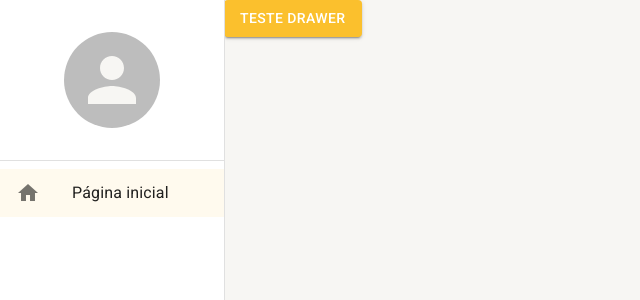
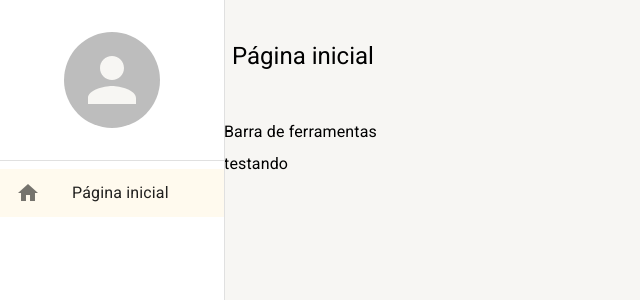
Before and after one commit to HalisonRoque/estudos-material-ui, a React (Create React App) app: page /pagina-inicial in a window 1280 px wide. Shown: the top 300 px of the page, without its empty margins (0-640 px from the left). Built offline with nearby package versions, Linux system fonts and the light colour scheme.

Commit message:
configurando layout para projeto

```diff
--- /dev/null
+++ b/src/pages/dashboard/Dashboard.tsx
@@ -0,0 +1,10 @@
+import { LayoutBasePagina } from "../../shared/layouts"
+
+export const Dashboard = () => {
+
+    return (
+        <LayoutBasePagina titulo="Página inicial">
+            testando
+        </LayoutBasePagina>
+    )
+}
--- a/src/routes/index.tsx
+++ b/src/routes/index.tsx
@@ -2,6 +2,7 @@ import { Button } from "@mui/material";
 import { Routes, Route, Navigate } from "react-router-dom";
 import { useAppDrawerContext } from "../shared/contexts";
 import { useEffect } from "react";
+import { Dashboard } from "../pages/dashboard/Dashboard";
 
 export const AppRoutes = () => {
 
@@ -31,15 +32,7 @@ export const AppRoutes = () => {
             {/*ROTAS 1*/}
             <Route
                 path="/pagina-inicial"
-                element={
-                    <Button
-                        variant="contained"
-                        color="primary"
-                        onClick={toggleDrawerOpen}
-                    >
-                        Teste Drawer
-                    </Button>
-                }
+                element={<Dashboard />}
             />
         </Routes>
     );
--- /dev/null
+++ b/src/shared/layouts/LayoutBasePagina.tsx
@@ -0,0 +1,49 @@
+import { Icon, IconButton, Theme, ThemeCssVar, Typography, useTheme } from "@mui/material";
+import { Box, useMediaQuery } from "@mui/system";
+import { useAppDrawerContext } from "../contexts";
+
+interface ILayoutBasePaginaProps {
+    titulo: string,
+    children: React.ReactNode
+}
+
+export const LayoutBasePagina: React.FC<ILayoutBasePaginaProps> = ({ children, titulo }) => {
+    const smDown = useMediaQuery((theme: Theme) => theme.breakpoints.down('sm')); // const para usar com repansividade com tamanhos em breakpoints
+    const theme = useTheme()
+    const { toggleDrawerOpen } = useAppDrawerContext();
+
+    return (
+        <Box
+            height="100%"
+            display="flex"
+            flexDirection="column"
+            gap={1}
+        >
+            <Box
+                padding={1}
+                display="flex"
+                alignItems="center"
+                height={theme.spacing(12)}
+                gap={1}
+            >
+                {smDown &&
+                    <IconButton onClick={toggleDrawerOpen}>
+                        <Icon>menu</Icon>
+                    </IconButton>}
+                <Typography variant="h5">
+                    {titulo}
+                </Typography>
+            </Box>
+            <Box>
+                <Typography>
+                    Barra de ferramentas
+                </Typography>
+            </Box>
+            <Box>
+                <Typography>
+                    {children}
+                </Typography>
+            </Box>
+        </Box>
+    );
+}
--- a/src/shared/layouts/index.ts
+++ b/src/shared/layouts/index.ts
@@ -1 +1 @@
-export {  };
+export * from "./LayoutBasePagina";
```
